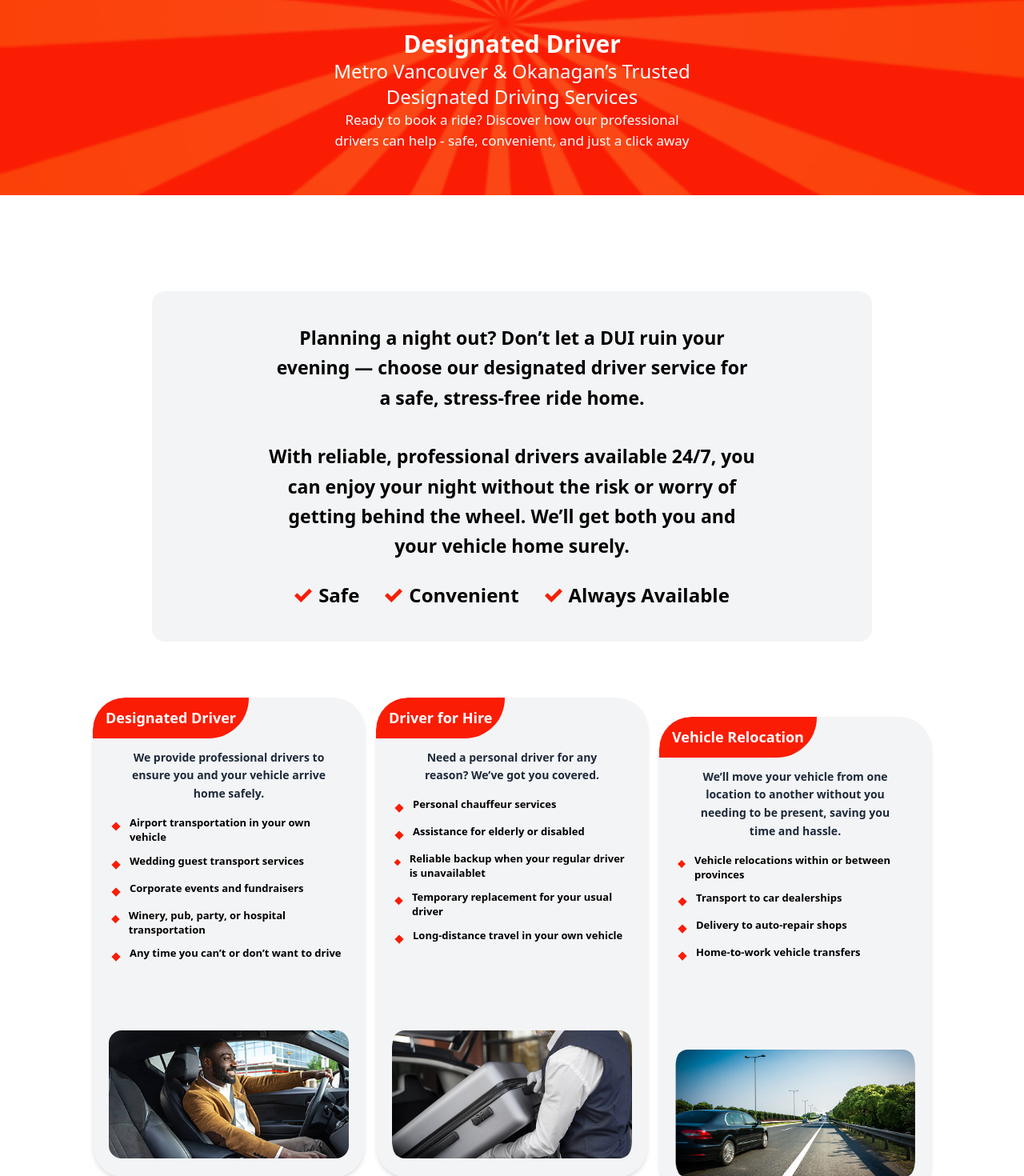
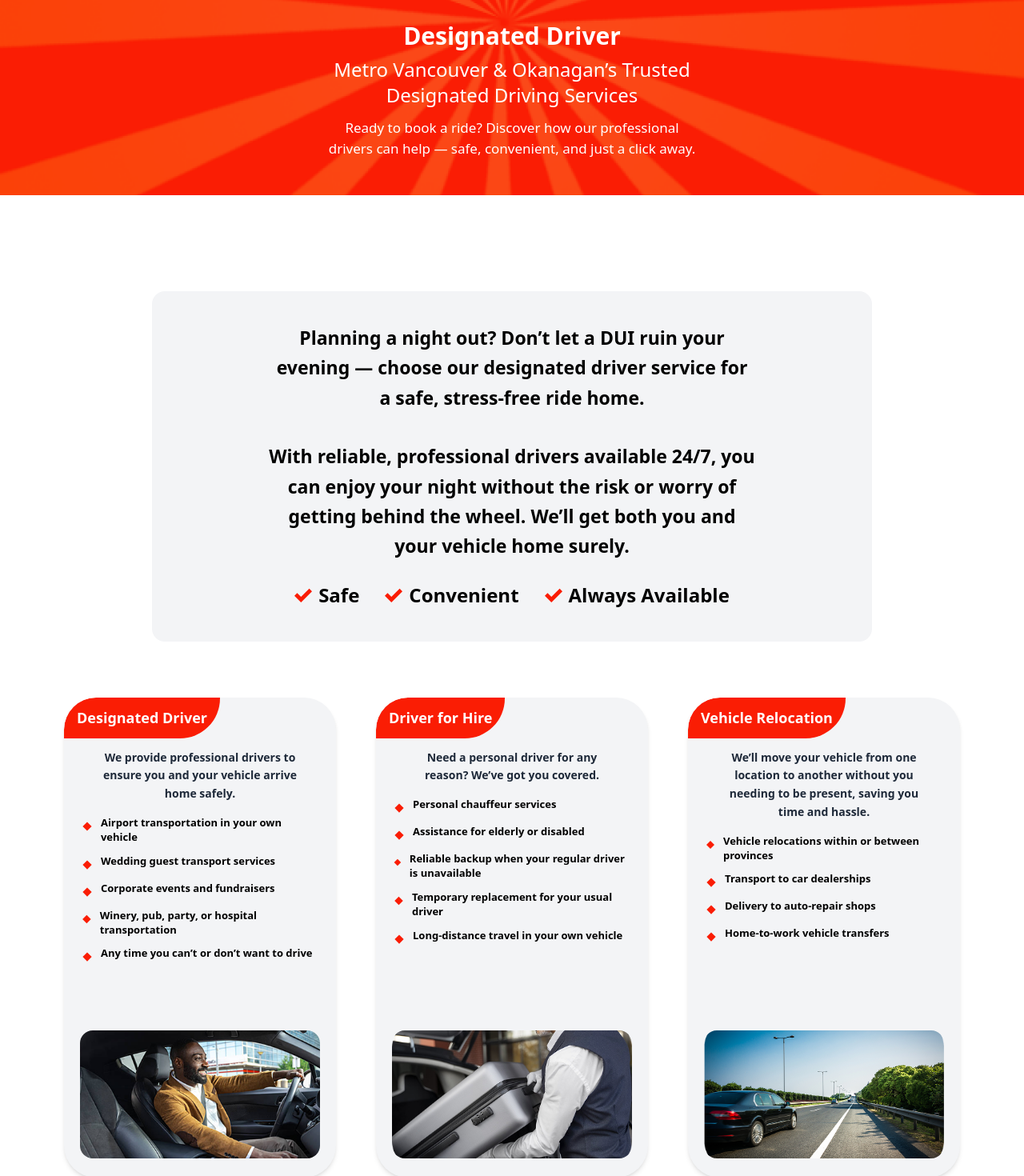
Before and after one commit to udemecomfort/adexx, a React (Vite) app: page /Designated-Driver in a window 1280 px wide. Shown: the part 980-2450 px from the top of the page at 80% size. Built offline with nearby package versions, Linux system fonts and the light colour scheme.

Commit message:
adding small screen sizes

```diff
--- a/src/components/FlexDE.jsx
+++ b/src/components/FlexDE.jsx
@@ -1,5 +1,6 @@
 import React from "react";
 import { ImCheckmark } from "react-icons/im";
+import { motion } from "framer-motion"; // 👈 Import Framer Motion
 import Image1 from "../assets/FlexImage1.png";
 import Image2 from "../assets/FlexImage2.png";
 import Image3 from "../assets/FlexImge3.png";
@@ -17,7 +18,7 @@ const FlexDE = () => {
   const secondServices = [
     "Personal chauffeur services",
     "Assistance for elderly or disabled",
-    "Reliable backup when your regular driver is unavailablet",
+    "Reliable backup when your regular driver is unavailable",
     "Temporary replacement for your usual driver",
     "Long-distance travel in your own vehicle",
   ];
@@ -30,53 +31,98 @@ const FlexDE = () => {
   ];
 
   return (
-    <div className="">
-      <div className="px-4 md:px-10 lg:px-20">
+    <div>
+      {/* Section Intro */}
+      <motion.div
+        className="px-4 md:px-10 lg:px-20"
+        initial={{ opacity: 0, y: 50 }}
+        whileInView={{ opacity: 1, y: 0 }}
+        transition={{ duration: 1 }}
+        viewport={{ once: true }}
+      >
         <div className="text-center bg-gray-100 mx-auto text-[18px] md:text-[20px] lg:text-[23px] mt-[60px] md:mt-[120px] mb-[30px] font-semibold rounded-2xl py-6 md:py-10 max-w-[900px]">
-
           <p className="max-w-[640px] mx-auto pb-6 md:pb-9 px-4 leading-relaxed">
             Planning a night out? Don’t let a DUI ruin your evening — choose our
             designated driver service for a safe, stress-free ride home.
           </p>
 
           <p className="max-w-[640px] mx-auto pb-6 md:pb-2 px-4 leading-relaxed">
-            With reliable, professional drivers available 24/7, you can enjoy your
-            night without the risk or worry of getting behind the wheel. We’ll get
-            both you and your vehicle home surely.
+            With reliable, professional drivers available 24/7, you can enjoy
+            your night without the risk or worry of getting behind the wheel.
+            We’ll get both you and your vehicle home surely.
           </p>
 
-          <div className="flex flex-col md:flex-row justify-center items-center md:space-x-8 space-y-4 md:space-y-0 mt-4">
+          <motion.div
+            className="flex flex-col md:flex-row justify-center items-center md:space-x-8 space-y-4 md:space-y-0 mt-4"
+            initial={{ opacity: 0 }}
+            whileInView={{ opacity: 1 }}
+            transition={{ delay: 0.5, duration: 0.8 }}
+            viewport={{ once: true }}
+          >
             {["Safe", "Convenient", "Always Available"].map((text, index) => (
-              <div key={index} className="flex items-center space-x-2">
+              <motion.div
+                key={index}
+                className="flex items-center space-x-2"
+                initial={{ opacity: 0, y: 20 }}
+                whileInView={{ opacity: 1, y: 0 }}
+                transition={{ delay: index * 0.3, duration: 0.8 }}
+                viewport={{ once: true }}
+              >
                 <ImCheckmark className="text-[#fa1d04] text-[20px] md:text-[22px]" />
                 <span className="text-[20px] md:text-[24px]">{text}</span>
-              </div>
+              </motion.div>
             ))}
-          </div>
+          </motion.div>
         </div>
-      </div>
+      </motion.div>
 
-
-      <div className="space-y-12 px-29 py-10 md:flex items-center justify-between ">
-        <FlexDEProps
-          items={firstServices}
-          image={Image1}
-          title="Designated Driver"
-          heading="We provide professional drivers to ensure you and your vehicle arrive home safely."
-        />
-        <FlexDEProps
-          items={secondServices}
-          image={Image2}
-          title="Driver for Hire"
-          heading="Need a personal driver for any reason? We’ve got you covered."
-        />
-        <FlexDEProps
-          items={thirdServices}
-          image={Image3}
-          title="Vehicle Relocation"
-          heading="We’ll move your vehicle from one location to another without you needing to be present, saving you time and hassle."
-        />
-      </div>
+      {/* Cards Section */}
+      <motion.div
+        className="space-y-12 px-6 md:px-10 lg:px-20 py-10 md:flex items-center justify-between md:space-y-0 md:space-x-6"
+        initial="hidden"
+        whileInView="visible"
+        variants={{
+          hidden: { opacity: 0 },
+          visible: {
+            opacity: 1,
+            transition: { staggerChildren: 0.3 },
+          },
+        }}
+        viewport={{ once: true }}
+      >
+        {[
+          {
+            items: firstServices,
+            image: Image1,
+            title: "Designated Driver",
+            heading:
+              "We provide professional drivers to ensure you and your vehicle arrive home safely.",
+          },
+          {
+            items: secondServices,
+            image: Image2,
+            title: "Driver for Hire",
+            heading: "Need a personal driver for any reason? We’ve got you covered.",
+          },
+          {
+            items: thirdServices,
+            image: Image3,
+            title: "Vehicle Relocation",
+            heading:
+              "We’ll move your vehicle from one location to another without you needing to be present, saving you time and hassle.",
+          },
+        ].map((card, index) => (
+          <motion.div
+            key={index}
+            initial={{ opacity: 0, y: 40 }}
+            whileInView={{ opacity: 1, y: 0 }}
+            transition={{ duration: 0.8, delay: index * 0.4 }}
+            viewport={{ once: true }}
+          >
+            <FlexDEProps {...card} />
+          </motion.div>
+        ))}
+      </motion.div>
     </div>
   );
 };
--- a/src/components/HeroDD.jsx
+++ b/src/components/HeroDD.jsx
@@ -1,31 +1,56 @@
-import React from 'react'
-import orange from "../assets/orange-bg.png"
-import img from "../assets/d image.png"
+import React from "react";
+import { motion } from "framer-motion"; // 👈 Import Framer Motion
+import orange from "../assets/orange-bg.png";
+import img from "../assets/d image.png";
+
 const HeroDD = () => {
   return (
     <div>
-          <div>
-            <img src={img} alt=""  className='w-full'/>
-          </div>
+      {/* Top Hero Image */}
+      <motion.div
+        initial={{ opacity: 0, y: -50 }} // start faded and slightly up
+        animate={{ opacity: 1, y: 0 }} // fade in and drop into place
+        transition={{ duration: 1, ease: "easeOut" }} // smooth transition
+      >
+        <img src={img} alt="" className="w-full" />
+      </motion.div>
+
+      {/* Orange Background with Text */}
       <div className="relative">
-
-                  <div className="bg-[#fa1d04] h-[33vh] relative">
+        <motion.div
+          className="bg-[#fa1d04] h-[33vh] relative overflow-hidden"
+          initial={{ opacity: 0 }}
+          animate={{ opacity: 1 }}
+          transition={{ delay: 0.5, duration: 1 }}
+        >
           <img
             src={orange}
             alt="Orange Rays"
             className="w-full h-full object-cover"
           />
-                      <div className="absolute top-1/2 left-1/2 transform -translate-x-1/2 -translate-y-1/2  p-6  text-center w-[90%] md:w-[40%]">
-                          <h2 className="text-white text-3xl  font-semibold">Designated Driver</h2>
-                          <h5 className='text-white text-2xl'>Metro Vancouver & Okanagan’s Trusted
-                              Designated Driving Services</h5>
-                          <p className='text-white text-[17px]'>Ready to book a ride? Discover how our professional
-                              drivers can help - safe, convenient, and just a click away</p>
+
+          {/* Text Content */}
+          <motion.div
+            className="absolute top-1/2 left-1/2 transform -translate-x-1/2 -translate-y-1/2 p-6 text-center w-[90%] md:w-[40%]"
+            initial={{ opacity: 0, y: 40 }} // start below and hidden
+            animate={{ opacity: 1, y: 0 }} // fade and slide up
+            transition={{ delay: 0.8, duration: 1, ease: "easeOut" }}
+          >
+            <h2 className="text-white text-3xl font-semibold mb-2">
+              Designated Driver
+            </h2>
+            <h5 className="text-white text-2xl mb-3">
+              Metro Vancouver & Okanagan’s Trusted Designated Driving Services
+            </h5>
+            <p className="text-white text-[17px]">
+              Ready to book a ride? Discover how our professional drivers can
+              help — safe, convenient, and just a click away.
+            </p>
+          </motion.div>
+        </motion.div>
       </div>
     </div>
-              </div>
-    </div>
-  )
-}
+  );
+};
 
-export default HeroDD
+export default HeroDD;
--- a/src/components/Testimonials.jsx
+++ b/src/components/Testimonials.jsx
@@ -1,4 +1,5 @@
 import React from "react";
+import { motion } from "framer-motion";
 import TestimonialsProps from "./TestimonialsProps";
 
 const Testimonials = () => {
@@ -35,10 +36,40 @@ const Testimonials = () => {
     },
   ];
 
+  // Animation variants
+  const containerVariants = {
+    hidden: { opacity: 0 },
+    visible: {
+      opacity: 1,
+      transition: {
+        delayChildren: 0.2,
+        staggerChildren: 0.2,
+      },
+    },
+  };
+
+  const itemVariants = {
+    hidden: { opacity: 0, y: 40 },
+    visible: {
+      opacity: 1,
+      y: 0,
+      transition: { type: "spring", stiffness: 70, damping: 15 },
+    },
+  };
+
   return (
-    <div className="bg-gray-100 py-16 px-4">
+    <motion.div
+      className="bg-gray-100 py-16 px-4"
+      initial="hidden"
+      whileInView="visible"
+      viewport={{ once: true }}
+      variants={containerVariants}
+    >
       {/* Heading Section */}
-      <div className="flex flex-col items-center text-center gap-2 mb-12">
+      <motion.div
+        className="flex flex-col items-center text-center gap-2 mb-12"
+        variants={itemVariants}
+      >
         <h5 className="text-lg font-medium bg-gray-300 text-black py-1 px-5 rounded-xl">
           Testimonies
         </h5>
@@ -46,25 +77,40 @@ const Testimonials = () => {
           What are people saying about{" "}
           <span className="text-[#FA1D04]">Adex?</span>
         </h1>
-      </div>
+      </motion.div>
 
-      {/* Testimonials Layout (Staggered) */}
-      <div className="max-w-6xl mx-auto flex flex-col gap-10">
+      {/* Testimonials Layout */}
+      <motion.div
+        className="max-w-6xl mx-auto flex flex-col gap-10"
+        variants={containerVariants}
+      >
         {/* Row 1 */}
         <div className="flex flex-wrap justify-center gap-6">
-          <div><TestimonialsProps {...data[0]} /></div>
-          <div className="md:-mt-8"><TestimonialsProps {...data[1]} /></div> {/* middle box slightly up */}
-          <div><TestimonialsProps {...data[2]} /></div>
+          {data.slice(0, 3).map((item, index) => (
+            <motion.div
+              key={index}
+              className={index === 1 ? "md:-mt-8" : ""}
+              variants={itemVariants}
+            >
+              <TestimonialsProps {...item} />
+            </motion.div>
+          ))}
         </div>
 
         {/* Row 2 */}
         <div className="flex flex-wrap justify-center gap-6">
-          <div><TestimonialsProps {...data[3]} /></div>
-          <div className="md:mt-8"><TestimonialsProps {...data[4]} /></div> {/* middle box slightly down */}
-          <div><TestimonialsProps {...data[5]} /></div>
+          {data.slice(3).map((item, index) => (
+            <motion.div
+              key={index + 3}
+              className={index === 1 ? "md:mt-8" : ""}
+              variants={itemVariants}
+            >
+              <TestimonialsProps {...item} />
+            </motion.div>
+          ))}
         </div>
-      </div>
-    </div>
+      </motion.div>
+    </motion.div>
   );
 };
 
```
Also changed, not shown: src/components/CorporateEvent.jsx (+48 -21 lines), src/components/Hero.jsx (+11 -13 lines), src/components/PricingPolicy.jsx (+92 -40 lines). Lines whose indentation alone changed are shown as unchanged.
